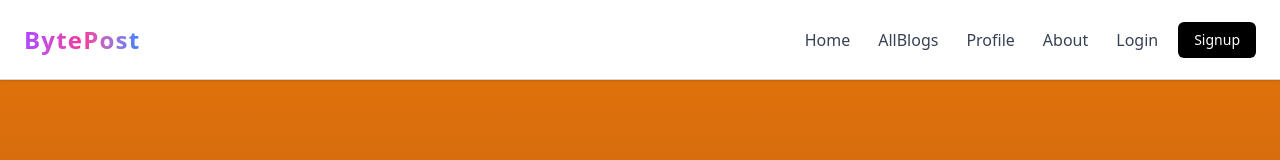
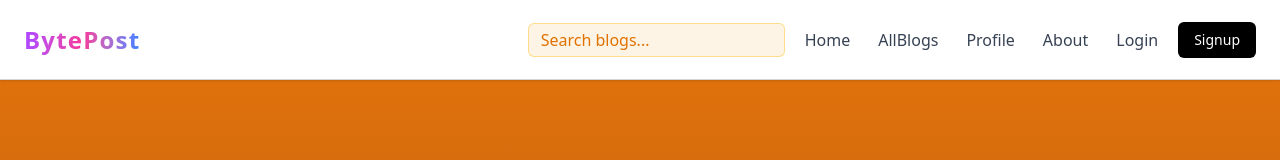
Before and after one commit to diwakaraman/bytepost, a React (Vite) app in the folder client/: page / in a window 1280 px wide. Shown: the top 160 px of the page. Built offline with nearby package versions, Linux system fonts and the light colour scheme.

Commit message:
implement search bar

```diff
--- a/client/src/components/Navbar/Navbar.jsx
+++ b/client/src/components/Navbar/Navbar.jsx
@@ -1,5 +1,5 @@
-import React from 'react';
-import { Link } from 'react-router-dom';
+import React, { useState, useEffect } from 'react';
+import { Link, useNavigate } from 'react-router-dom';
 import { IoReorderThree } from "react-icons/io5";
 import { RxCross2 } from "react-icons/rx";
 
@@ -12,7 +12,20 @@ const Navbar = () => {
     { name: "Login", to: "/login" },
   ];
 
-  const [MobileNav, setMobileNav] = React.useState(false);
+  const [MobileNav, setMobileNav] = useState(false);
+  const [search, setSearch] = useState("");
+  const navigate = useNavigate();
+
+
+  useEffect(() => {
+    if (!search.trim()) return;
+
+    const timer = setTimeout(() => {
+      navigate(`/all-blogs?search=${encodeURIComponent(search)}`);
+    }, 500);
+
+    return () => clearTimeout(timer);
+  }, [search, navigate]);
 
   return (
     <nav className="relative h-20 flex items-center justify-between px-6 border-b border-zinc-300 bg-white shadow z-50">
@@ -24,11 +37,27 @@ const Navbar = () => {
 
 
       <div className="hidden md:flex items-center gap-3">
+
+
+        <input
+          type="text"
+          placeholder="Search blogs..."
+          value={search}
+          onChange={(e) => setSearch(e.target.value)}
+          className="
+            px-3 py-1 rounded-md
+            bg-amber-500/10
+            text-amber-800 placeholder-amber-600
+            border border-amber-400/40
+            focus:border-amber-500 outline-none
+          "
+        />
+
         {links.map((item, i) => (
           <Link
             key={i}
             to={item.to}
-            className="px-2 py-1  rounded-md text-gray-700 font-medium hover:bg-blue-100 hover:text-blue-600 transition"
+            className="px-2 py-1 rounded-md text-gray-700 font-medium hover:bg-blue-100 hover:text-blue-600 transition"
           >
             {item.name}
           </Link>
@@ -41,7 +70,6 @@ const Navbar = () => {
           Signup
         </Link>
       </div>
-
 
       <button
         className="md:hidden text-4xl text-gray-800"
@@ -58,7 +86,7 @@ const Navbar = () => {
       >
         <div className="flex justify-end">
           <button
-            className="text-3xl"
+            className="text-3xl text-white"
             onClick={() => setMobileNav(false)}
           >
             <RxCross2 />
@@ -66,12 +94,26 @@ const Navbar = () => {
         </div>
 
         <div className="h-full flex flex-col items-center justify-center space-y-8">
+
+
+          <input
+            type="text"
+            placeholder="Search blogs..."
+            value={search}
+            onChange={(e) => setSearch(e.target.value)}
+            className="
+              w-full max-w-sm px-4 py-3 rounded-lg
+              bg-white/10 text-white placeholder-gray-300
+              border border-white/20 outline-none
+            "
+          />
+
           {links.map((item, i) => (
             <Link
               key={i}
               to={item.to}
               onClick={() => setMobileNav(false)}
-              className="text-4xl font-semibold hover:text-blue-600 transition"
+              className="text-4xl font-semibold text-white hover:text-blue-400 transition"
             >
               {item.name}
             </Link>
```
